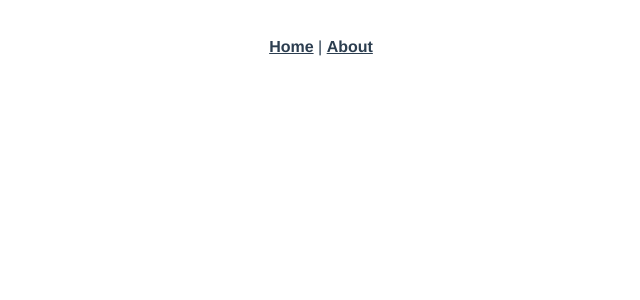
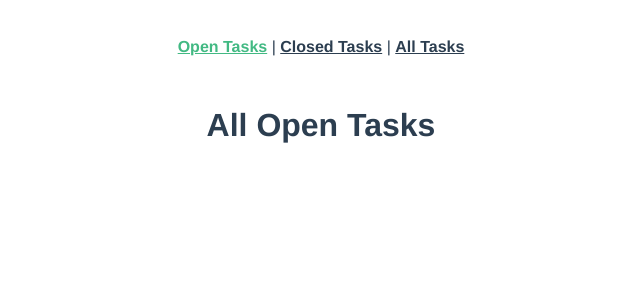
Before and after one commit to fahrican/get-things-done-web, a Vue app: page /open-tasks in a window 1280 px wide. Before the commit this address had no page. Shown: the top 300 px of the page, without its empty margins (319-959 px from the left). Built offline with nearby package versions, Linux system fonts and the light colour scheme.

Commit message:
Init setup for project.

```diff
--- a/src/App.vue
+++ b/src/App.vue
@@ -1,7 +1,10 @@
 <template>
   <nav>
-    <router-link to="/">Home</router-link> |
-    <router-link to="/about">About</router-link>
+    <router-link :to="{name: 'open-tasks'}">Open Tasks</router-link>
+    |
+    <router-link :to="{name: 'closed-tasks'}">Closed Tasks</router-link>
+    |
+    <router-link :to="{name: 'all-tasks'}">All Tasks</router-link>
   </nav>
   <router-view/>
 </template>
--- a/src/components/HelloWorld.vue
+++ /dev/null
@@ -1,64 +0,0 @@
-<template>
-  <div class="hello">
-    <h1>{{ msg }}</h1>
-    <p>
-      For a guide and recipes on how to configure / customize this project,<br>
-      check out the
-      <a href="https://cli.vuejs.org" target="_blank" rel="noopener">vue-cli documentation</a>.
-    </p>
-    <h3>Installed CLI Plugins</h3>
-    <ul>
-      <li><a href="https://github.com/vuejs/vue-cli/tree/dev/packages/%40vue/cli-plugin-babel" target="_blank" rel="noopener">babel</a></li>
-      <li><a href="https://github.com/vuejs/vue-cli/tree/dev/packages/%40vue/cli-plugin-pwa" target="_blank" rel="noopener">pwa</a></li>
-      <li><a href="https://github.com/vuejs/vue-cli/tree/dev/packages/%40vue/cli-plugin-router" target="_blank" rel="noopener">router</a></li>
-      <li><a href="https://github.com/vuejs/vue-cli/tree/dev/packages/%40vue/cli-plugin-eslint" target="_blank" rel="noopener">eslint</a></li>
-      <li><a href="https://github.com/vuejs/vue-cli/tree/dev/packages/%40vue/cli-plugin-unit-jest" target="_blank" rel="noopener">unit-jest</a></li>
-      <li><a href="https://github.com/vuejs/vue-cli/tree/dev/packages/%40vue/cli-plugin-typescript" target="_blank" rel="noopener">typescript</a></li>
-    </ul>
-    <h3>Essential Links</h3>
-    <ul>
-      <li><a href="https://vuejs.org" target="_blank" rel="noopener">Core Docs</a></li>
-      <li><a href="https://forum.vuejs.org" target="_blank" rel="noopener">Forum</a></li>
-      <li><a href="https://chat.vuejs.org" target="_blank" rel="noopener">Community Chat</a></li>
-      <li><a href="https://twitter.com/vuejs" target="_blank" rel="noopener">Twitter</a></li>
-      <li><a href="https://news.vuejs.org" target="_blank" rel="noopener">News</a></li>
-    </ul>
-    <h3>Ecosystem</h3>
-    <ul>
-      <li><a href="https://router.vuejs.org" target="_blank" rel="noopener">vue-router</a></li>
-      <li><a href="https://vuex.vuejs.org" target="_blank" rel="noopener">vuex</a></li>
-      <li><a href="https://github.com/vuejs/vue-devtools#vue-devtools" target="_blank" rel="noopener">vue-devtools</a></li>
-      <li><a href="https://vue-loader.vuejs.org" target="_blank" rel="noopener">vue-loader</a></li>
-      <li><a href="https://github.com/vuejs/awesome-vue" target="_blank" rel="noopener">awesome-vue</a></li>
-    </ul>
-  </div>
-</template>
-
-<script lang="ts">
-import { defineComponent } from 'vue';
-
-export default defineComponent({
-  name: 'HelloWorld',
-  props: {
-    msg: String,
-  },
-});
-</script>
-
-<!-- Add "scoped" attribute to limit CSS to this component only -->
-<style scoped>
-h3 {
-  margin: 40px 0 0;
-}
-ul {
-  list-style-type: none;
-  padding: 0;
-}
-li {
-  display: inline-block;
-  margin: 0 10px;
-}
-a {
-  color: #42b983;
-}
-</style>
--- a/src/router/index.ts
+++ b/src/router/index.ts
@@ -1,19 +1,33 @@
-import { createRouter, createWebHistory, RouteRecordRaw } from 'vue-router'
-import HomeView from '../views/HomeView.vue'
+import {createRouter, createWebHistory, RouteRecordRaw} from 'vue-router'
+import OpenTasksView from "@/views/OpenTasksView.vue";
+import AllTasksView from "@/views/AllTasksView.vue";
+import ClosedTasksView from "@/views/ClosedTasksView.vue";
+import NotFoundView from "@/views/NotFoundView.vue";
 
 const routes: Array<RouteRecordRaw> = [
     {
-    path: '/',
-    name: 'home',
-    component: HomeView
+        path: '/open-tasks',
+        name: 'open-tasks',
+        component: OpenTasksView
     },
     {
-    path: '/about',
-    name: 'about',
-    // route level code-splitting
-    // this generates a separate chunk (about.[hash].js) for this route
-    // which is lazy-loaded when the route is visited.
-    component: () => import(/* webpackChunkName: "about" */ '../views/AboutView.vue')
+        path: '/closed-tasks',
+        name: 'closed-tasks',
+        component: ClosedTasksView
+    },
+    {
+        path: '/all-tasks',
+        name: 'all-tasks',
+        component: AllTasksView
+    },
+    {
+        path: '/',
+        redirect: '/open-tasks'
+    },
+    {
+        path: '/:catchAll(.*)',
+        name: 'not-found',
+        component: NotFoundView
     }
 ]
 
--- a/src/views/AboutView.vue
+++ /dev/null
@@ -1,5 +0,0 @@
-<template>
-  <div class="about">
-    <h1>This is an about page</h1>
-  </div>
-</template>
--- /dev/null
+++ b/src/views/AllTasksView.vue
@@ -0,0 +1,15 @@
+<template>
+  <h1>All Tasks</h1>
+</template>
+
+<script lang="ts">
+import {defineComponent} from "vue";
+
+export default defineComponent({
+  name: "AllTasksView"
+});
+</script>
+
+<style scoped>
+
+</style>
--- /dev/null
+++ b/src/views/ClosedTasksView.vue
@@ -0,0 +1,15 @@
+<template>
+  <h1>All Closed Tasks</h1>
+</template>
+
+<script lang="ts">
+import {defineComponent} from "vue";
+
+export default defineComponent({
+  name: "ClosedTasksView"
+});
+</script>
+
+<style scoped>
+
+</style>
--- a/src/views/HomeView.vue
+++ /dev/null
@@ -1,18 +0,0 @@
-<template>
-  <div class="home">
-    <img alt="Vue logo" src="../assets/logo.png">
-    <HelloWorld msg="Welcome to Your Vue.js + TypeScript App"/>
-  </div>
-</template>
-
-<script lang="ts">
-import { defineComponent } from 'vue';
-import HelloWorld from '@/components/HelloWorld.vue'; // @ is an alias to /src
-
-export default defineComponent({
-  name: 'HomeView',
-  components: {
-    HelloWorld,
-  },
-});
-</script>
--- /dev/null
+++ b/src/views/NotFoundView.vue
@@ -0,0 +1,16 @@
+<template>
+  <h2>404</h2>
+  <h3>Page Not Found</h3>
+</template>
+
+<script lang="ts">
+import {defineComponent} from "vue";
+
+export default defineComponent({
+  name: "NotFoundView"
+});
+</script>
+
+<style scoped>
+
+</style>
--- /dev/null
+++ b/src/views/OpenTasksView.vue
@@ -0,0 +1,15 @@
+<template>
+  <h1>All Open Tasks</h1>
+</template>
+
+<script lang="ts">
+import {defineComponent} from "vue";
+
+export default defineComponent({
+  name: "OpenTasksView"
+});
+</script>
+
+<style scoped>
+
+</style>
```
Lines whose indentation alone changed are shown as unchanged.
